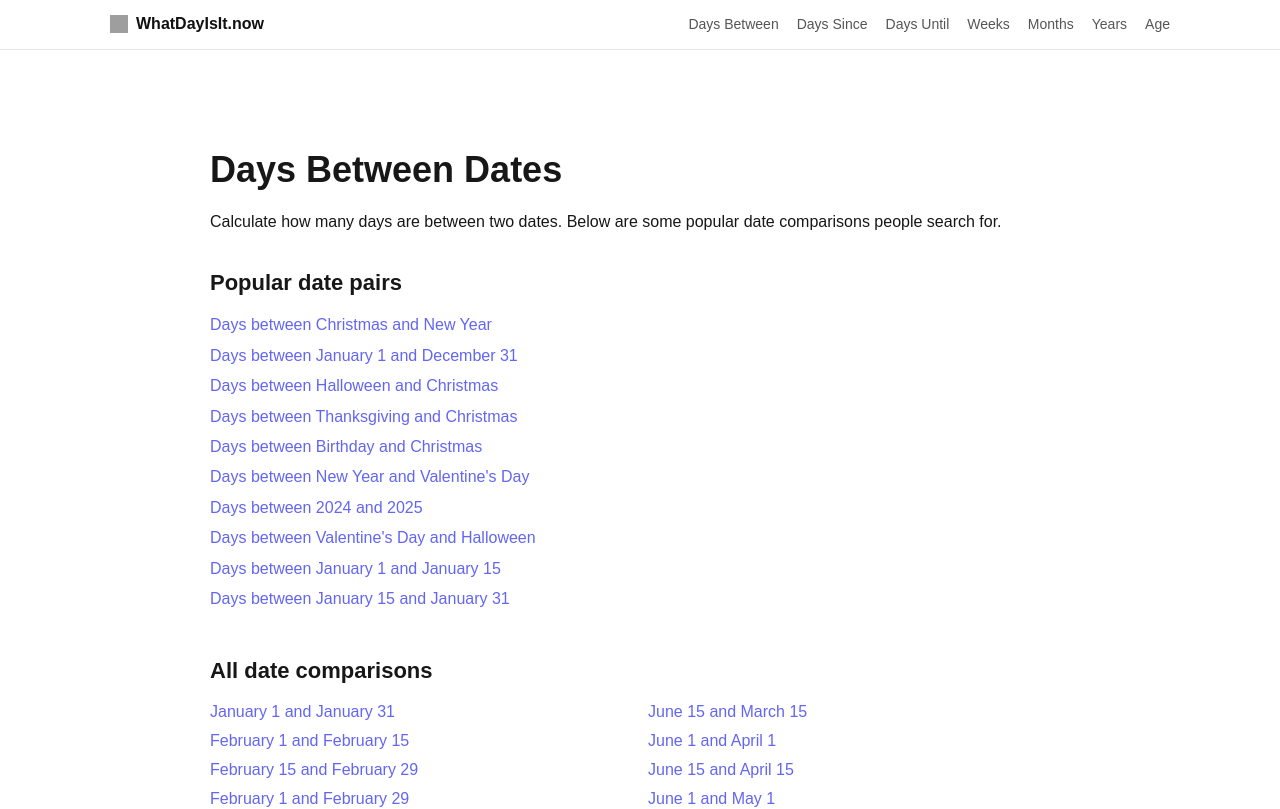
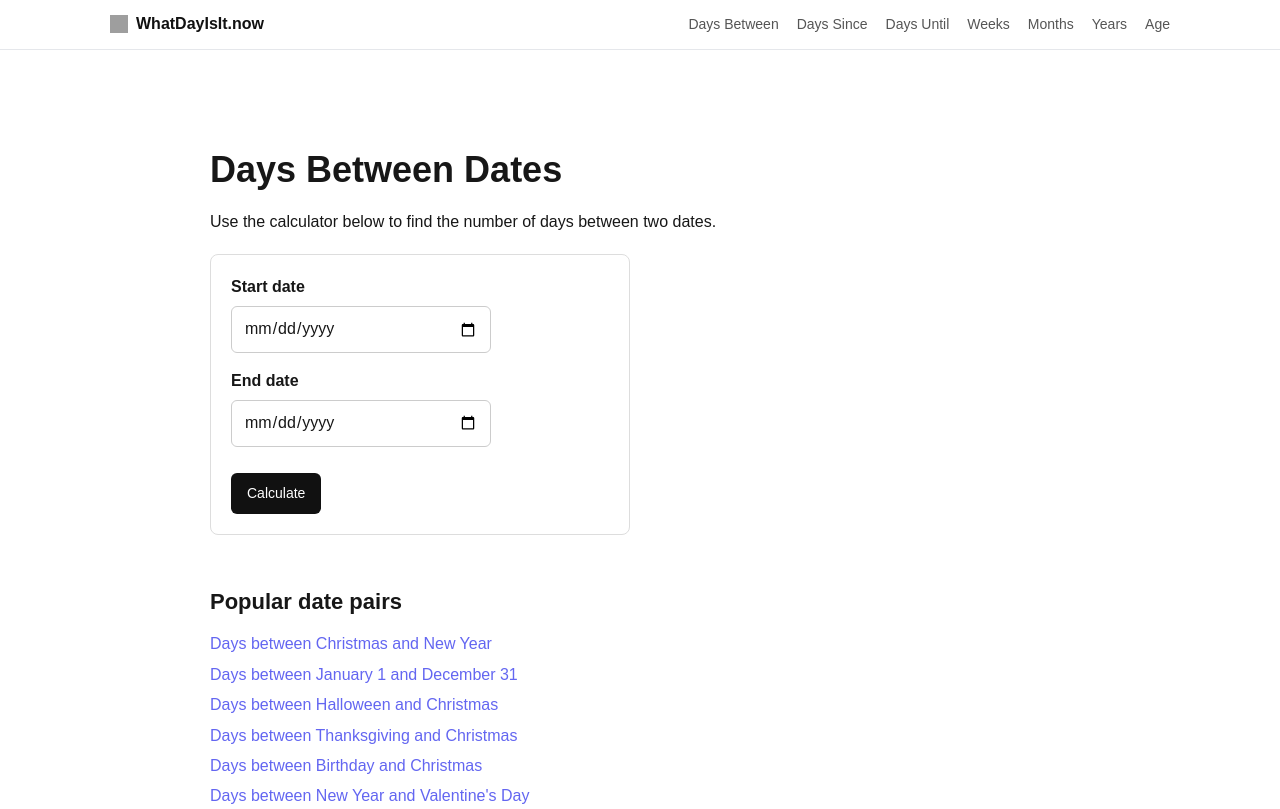
Before and after one commit to bosmeel/whatdayisit-now, a Next.js app: page /days-between in a window 1280 px wide. Shown: the top 809 px of the page. Built offline with nearby package versions, Linux system fonts and the light colour scheme; grey boxes are pictures that could not be loaded.

Commit message:
add shared date input and improve days-between calculator

```diff
--- a/app/days-between/Calculator.tsx
+++ b/app/days-between/Calculator.tsx
@@ -1,178 +1,72 @@
-"use client"
+"use client";
 
-import { useState, useEffect } from "react"
-import { useSearchParams, useRouter } from "next/navigation"
-
-const MS_PER_DAY = 86400000
-
-function daysBetween(start: string, end: string) {
-  const a = Date.parse(start)
-  const b = Date.parse(end)
-
-  if (isNaN(a) || isNaN(b)) return null
-
-  return Math.round((b - a) / MS_PER_DAY)
-}
-
-function todayISO() {
-  const d = new Date()
-  const y = d.getFullYear()
-  const m = String(d.getMonth() + 1).padStart(2, "0")
-  const day = String(d.getDate()).padStart(2, "0")
-  return `${y}-${m}-${day}`
-}
+import { useState } from "react";
+import DateInput from "@/components/DateInput";
 
 export default function Calculator() {
 
-  const searchParams = useSearchParams()
-  const router = useRouter()
+  const [start, setStart] = useState("");
+  const [end, setEnd] = useState("");
+  const [result, setResult] = useState<number | null>(null);
 
-  const [start, setStart] = useState("")
-  const [end, setEnd] = useState("")
-  const [inclusive, setInclusive] = useState(false)
+  function calculate() {
 
-  useEffect(() => {
+    if (!start || !end) return;
 
-    const startParam = searchParams.get("start")
-    const endParam = searchParams.get("end")
-    const incParam = searchParams.get("inclusive")
+    const startDate = new Date(start);
+    const endDate = new Date(end);
 
-    if (startParam) setStart(startParam)
-    if (endParam) setEnd(endParam)
-    if (incParam === "1") setInclusive(true)
+    const diff = endDate.getTime() - startDate.getTime();
 
-  }, [searchParams])
+    const days = Math.ceil(diff / (1000 * 60 * 60 * 24));
 
-  useEffect(() => {
-
-    if (!start || !end) return
-
-    const params = new URLSearchParams()
-
-    params.set("start", start)
-    params.set("end", end)
-
-    if (inclusive) params.set("inclusive", "1")
-
-    router.replace(`/days-between?${params.toString()}`)
-
-  }, [start, end, inclusive, router])
-
-  function swapDates() {
-    setStart(end)
-    setEnd(start)
-  }
-
-  function setTodayToEndOfYear() {
-    const today = todayISO()
-    const year = new Date().getFullYear()
-    const endOfYear = `${year}-12-31`
-
-    setStart(today)
-    setEnd(endOfYear)
-  }
-
-  function setTodayToChristmas() {
-    const today = todayISO()
-    const year = new Date().getFullYear()
-    const christmas = `${year}-12-25`
-
-    setStart(today)
-    setEnd(christmas)
-  }
-
-  let result = daysBetween(start, end)
-
-  if (result !== null && inclusive) result = result + 1
-
-  let weeks = null
-  let days = null
-
-  if (result !== null) {
-    const abs = Math.abs(result)
-    weeks = Math.floor(abs / 7)
-    days = abs % 7
+    setResult(days);
   }
 
   return (
-    <div style={{marginTop:20}}>
+    <div
+      style={{
+        marginTop: 20,
+        padding: 20,
+        border: "1px solid #ddd",
+        borderRadius: 8,
+        maxWidth: 420
+      }}
+    >
 
-      <div style={{
-        border:"1px solid #e5e7eb",
-        borderRadius:8,
-        padding:20,
-        background:"#fafafa",
-        maxWidth:460
-      }}>
+      <DateInput
+        label="Start date"
+        value={start}
+        onChange={setStart}
+      />
 
-        <div style={{display:"grid",gap:14}}>
+      <DateInput
+        label="End date"
+        value={end}
+        onChange={setEnd}
+      />
 
-          <label>
-            <div style={{fontSize:14,marginBottom:4}}>Start date</div>
-            <input
-              type="date"
-              className="date-input"
-              value={start}
-              onChange={(e)=>setStart(e.target.value)}
-            />
-          </label>
-
-          <label>
-            <div style={{fontSize:14,marginBottom:4}}>End date</div>
-            <input
-              type="date"
-              className="date-input"
-              value={end}
-              onChange={(e)=>setEnd(e.target.value)}
-            />
-          </label>
-
-          <div style={{display:"flex",gap:8,flexWrap:"wrap"}}>
-
-            <button className="tool-btn" onClick={swapDates}>
-              Swap
-            </button>
-
-            <button className="tool-btn" onClick={setTodayToEndOfYear}>
-              Today → End of year
-            </button>
-
-            <button className="tool-btn" onClick={setTodayToChristmas}>
-              Today → Christmas
-            </button>
-
-          </div>
-
-          <label style={{fontSize:14}}>
-            <input
-              type="checkbox"
-              checked={inclusive}
-              onChange={(e)=>setInclusive(e.target.checked)}
-              style={{marginRight:6}}
-            />
-            Include both dates
-          </label>
-
-        </div>
-
-      </div>
+      <button
+        onClick={calculate}
+        style={{
+          marginTop: 10,
+          padding: "10px 16px",
+          borderRadius: 6,
+          border: "none",
+          background: "#111",
+          color: "#fff",
+          cursor: "pointer"
+        }}
+      >
+        Calculate
+      </button>
 
       {result !== null && (
-
-        <div style={{marginTop:24}}>
-
-          <h2 style={{fontSize:28,fontWeight:700}}>
-            {result} days
-          </h2>
-
-          <p style={{color:"#666"}}>
-            {weeks} weeks and {days} days
-          </p>
-
-        </div>
-
+        <p style={{ marginTop: 16, fontWeight: 600 }}>
+          {result} days
+        </p>
       )}
 
     </div>
-  )
+  );
 }
--- a/app/days-between/page.tsx
+++ b/app/days-between/page.tsx
@@ -1,34 +1,19 @@
 import type { Metadata } from "next";
 import Link from "next/link";
+import Calculator from "./Calculator";
 import { DATE_PAIRS } from "@/lib/data/datePairs";
-
-export const revalidate = 86400;
 
 export const metadata: Metadata = {
   title: "Days Between Dates Calculator",
   description:
     "Calculate the exact number of days between two dates. Free online days between dates calculator.",
-
   alternates: {
     canonical: "https://whatdayisit.now/days-between",
-  },
-
-  robots: {
-    index: true,
-    follow: true,
-  },
-
-  openGraph: {
-    title: "Days Between Dates Calculator",
-    description:
-      "Find the exact number of days between two dates instantly.",
-    url: "https://whatdayisit.now/days-between",
-    siteName: "WhatDayIsIt.now",
-    type: "website",
   },
 };
 
 export default function DaysBetweenIndexPage() {
+
   const sorted = [...DATE_PAIRS].sort(
     (a, b) => (b.priority ?? 0) - (a.priority ?? 0)
   );
@@ -38,14 +23,16 @@ export default function DaysBetweenIndexPage() {
 
   return (
     <main style={{ maxWidth: 900, margin: "40px auto", padding: 20 }}>
+
       <h1>Days Between Dates</h1>
 
       <p>
-        Calculate how many days are between two dates. Below are some popular
-        date comparisons people search for.
+        Use the calculator below to find the number of days between two dates.
       </p>
 
-      <h2>Popular date pairs</h2>
+      <Calculator />
+
+      <h2 style={{ marginTop: 50 }}>Popular date pairs</h2>
 
       <ul style={{ lineHeight: 1.9 }}>
         {featured.map((p) => (
@@ -59,7 +46,7 @@ export default function DaysBetweenIndexPage() {
 
       <h2 style={{ marginTop: 40 }}>All date comparisons</h2>
 
-      <ul style={{ lineHeight: 1.8, columns: 2 }}>
+      <ul style={{ columns: 2, lineHeight: 1.8 }}>
         {all.map((p) => (
           <li key={p.slug}>
             <Link href={`/days-between/${p.slug}`}>
@@ -68,6 +55,7 @@ export default function DaysBetweenIndexPage() {
           </li>
         ))}
       </ul>
+
     </main>
   );
 }
--- /dev/null
+++ b/components/DateInput.tsx
@@ -0,0 +1,48 @@
+"use client";
+
+import { useState } from "react";
+
+type Props = {
+  label: string;
+  value?: string;
+  onChange?: (value: string) => void;
+};
+
+export default function DateInput({ label, value = "", onChange }: Props) {
+
+  const [date, setDate] = useState(value);
+
+  function handleChange(e: React.ChangeEvent<HTMLInputElement>) {
+    const v = e.target.value;
+    setDate(v);
+    if (onChange) onChange(v);
+  }
+
+  return (
+    <div style={{ marginBottom: 16 }}>
+      <label
+        style={{
+          display: "block",
+          fontWeight: 600,
+          marginBottom: 6,
+        }}
+      >
+        {label}
+      </label>
+
+      <input
+        type="date"
+        value={date}
+        onChange={handleChange}
+        style={{
+          padding: "10px 12px",
+          borderRadius: 6,
+          border: "1px solid #ccc",
+          fontSize: 16,
+          width: "100%",
+          maxWidth: 260,
+        }}
+      />
+    </div>
+  );
+}
```
